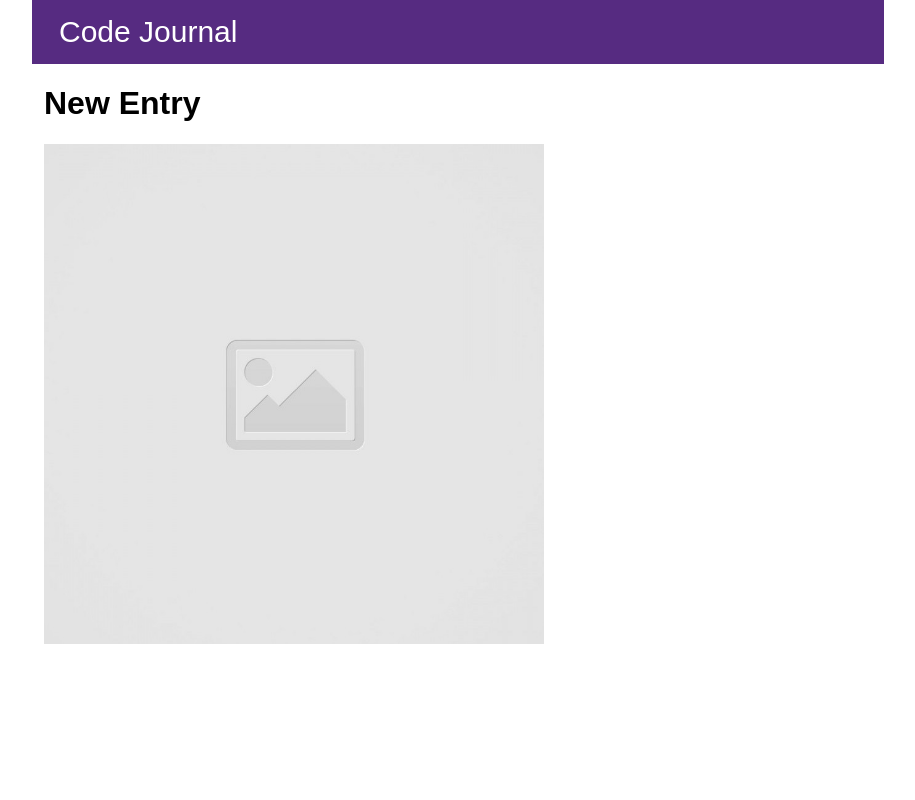
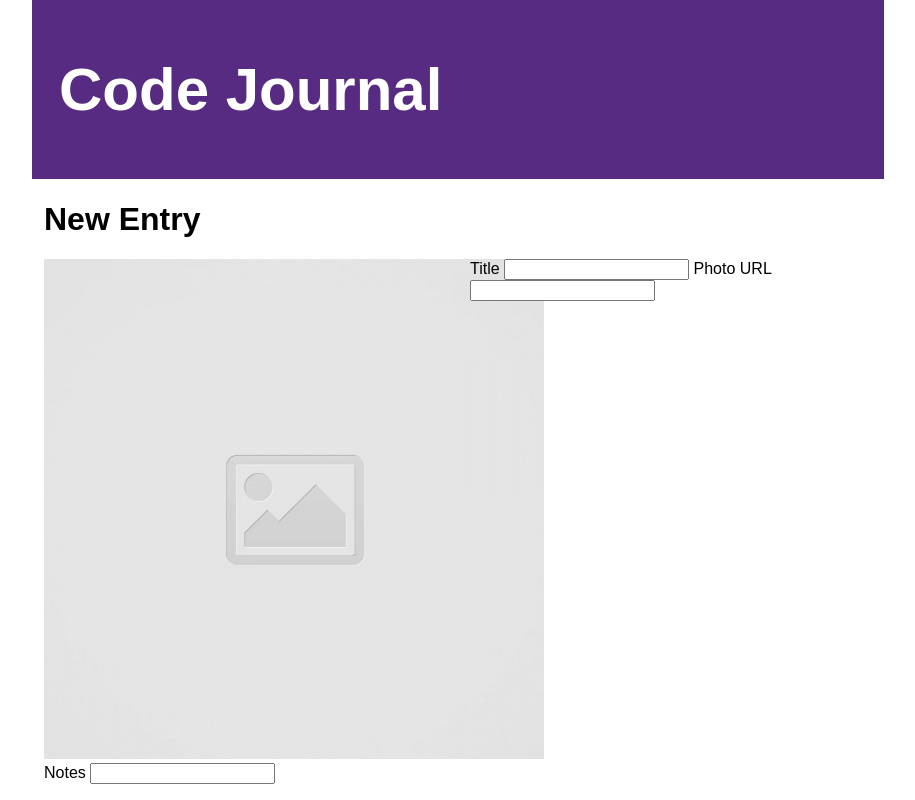
Before and after one commit to GiancarloMassoni/code-journal, a website: page index.html in a window 1280 px wide. Shown: the whole page, without its empty margins (182-1097 px from the left). Drawn offline with Linux system fonts and the light colour scheme.

Commit message:
Added div[data-view= entry-form

```diff
--- a/index.html
+++ b/index.html
@@ -20,23 +20,37 @@
     <div class="row">
       <div class="column-full background-color-head">
         <header>
-          Code Journal
+          <h1>Code Journal</h1>
         </header>
       </div>
     </div>
-    <main class="row">
-      <div class="column-half">
+    <div class="row">
+      <div class="column-full">
         <h1>New Entry</h1>
-        <img src="images/placeholder-image-square.jpg" alt="Placeholder Image">
-        <div data-view="entry-form">
-          <form action="">
-
-          </form>
+      </div>
+    </div>
+    <div data-view="entry-form">
+      <form class="entry-form">
+        <main class="row">
+          <div class="column-half">
+            <img src="images/placeholder-image-square.jpg" alt="Placeholder Image">
+          </div>
+          <div class="column-half">
+            <label for="title">Title</label>
+            <input type="text" name="title" id="title">
+            <label for="photo-url">Photo URL</label>
+            <input type="text" name="photo-url" id="photo-url">
+          </div>
+        </main>
+        <div class="row margin-top">
+          <div class="column-full">
+            <label for="notes">Notes</label>
+            <input type="text" name="notes" id="notes">
+          </div>
         </div>
-      </div>
-    </main>
-
-
+        <div class="row"></div>
+      </form>
+    </div>
 
 
   </div>
```
